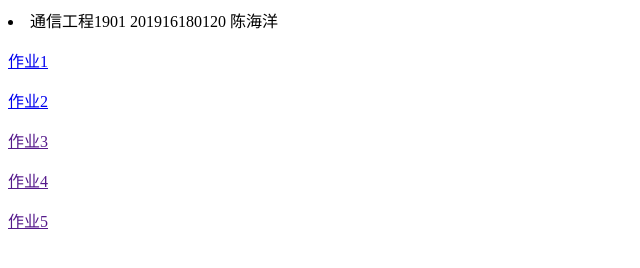
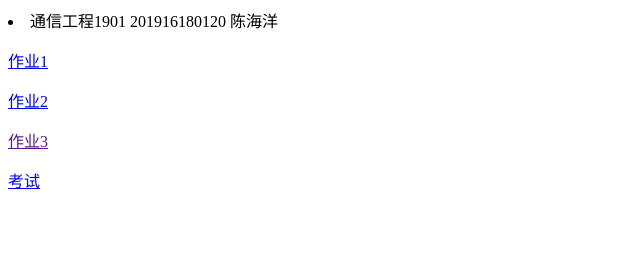
Before and after one commit to chenghaiyang123/haiyang, a plain HTML site: page index.html in a window 1280 px wide. Shown: the whole page, without its empty margins (0-640 px from the left). Drawn offline with Linux system fonts and the light colour scheme.

Commit message:
Update index.html

```diff
--- a/index.html
+++ b/index.html
@@ -11,8 +11,7 @@
     <a href="zuoye01.html">作业1</a><p></p>
     <a href="zuoye02.html">作业2</a><p></p>
     <a href="">作业3</a><p></p>
-    <a href="">作业4</a><p></p>
-    <a href="">作业5</a><p></p>
+    <a href="kaoshi.html">考试</a><p></p>
 </li>
 </body>
 </html>
```
